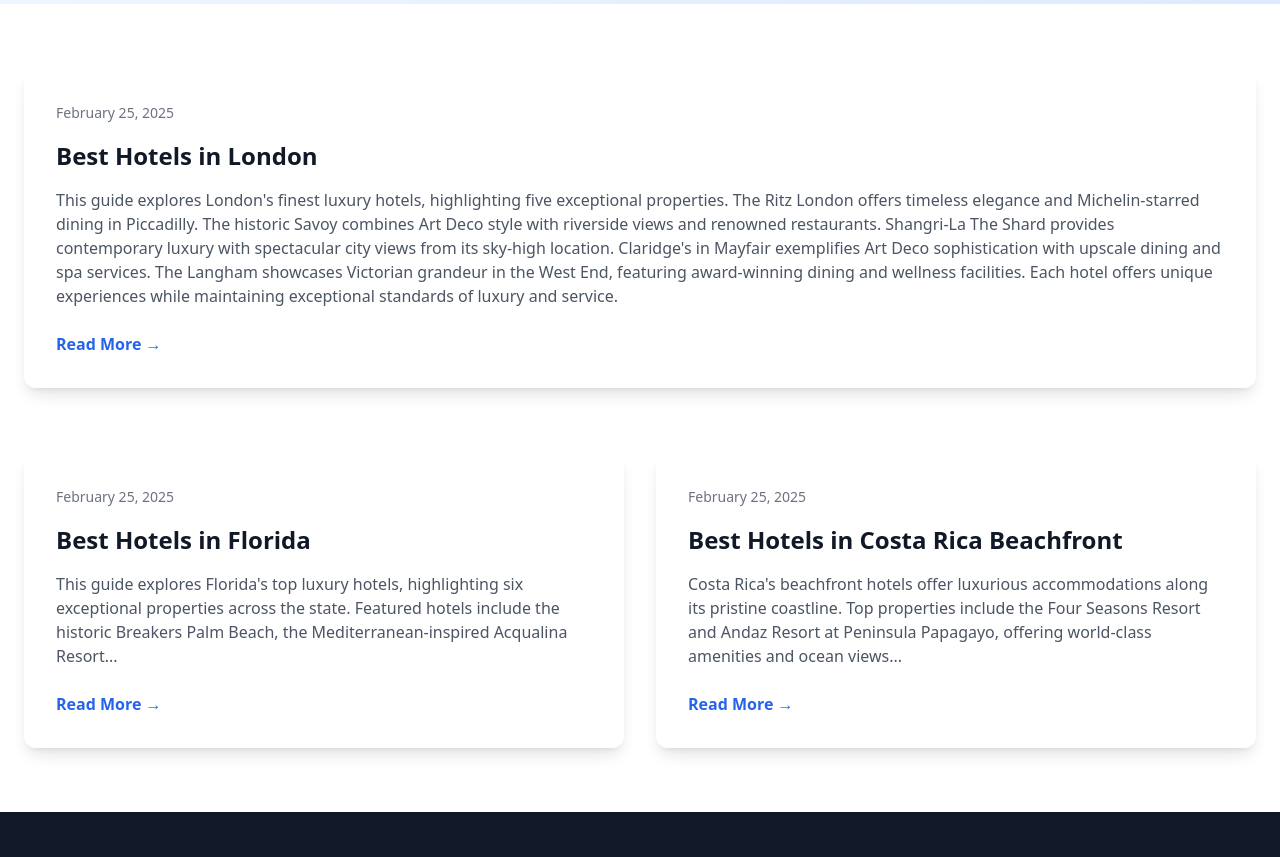
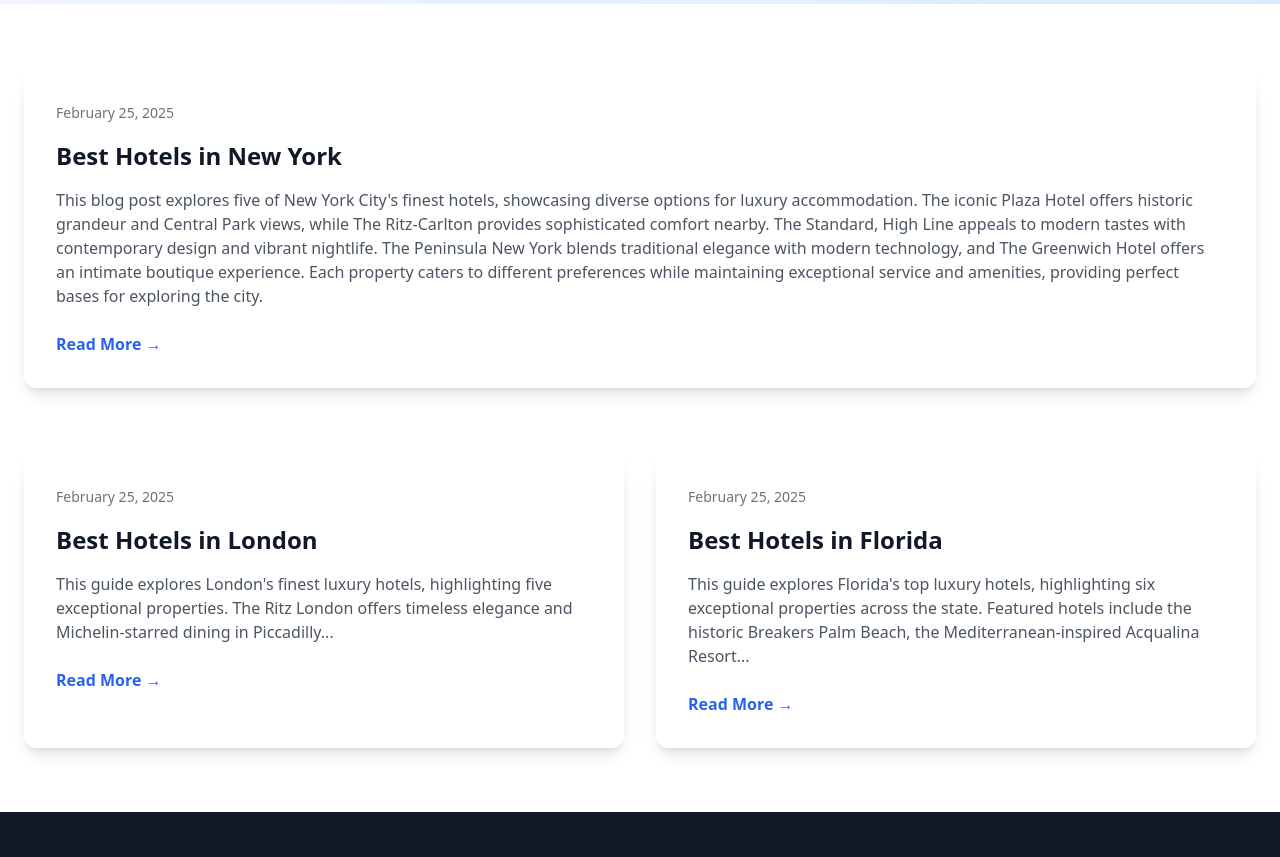
Before and after one commit to test-acc-12349/texas-web-design-2025-02-23-i9k65, a plain HTML site: page blog.html in a window 1280 px wide. Shown: the part 400-1257 px from the top of the page. Drawn offline with nearby package versions, Linux system fonts and the light colour scheme.

Commit message:
Update blog listing with best-hotels-in-new-york-20250225-qdx.html

```diff
--- a/blog.html
+++ b/blog.html
@@ -35,12 +35,12 @@
                         <span class="text-sm text-gray-500">February 25, 2025</span>
                     </div>
                     <h2 class="text-2xl font-bold mb-4 text-gray-900 hover:text-blue-600 transition-colors duration-300">
-                        <a href="https://test-acc-12349.github.io/texas-web-design-2025-02-23-i9k65/blog/best-hotels-in-london-20250225-yre.html">
-                            Best Hotels in London
+                        <a href="https://test-acc-12349.github.io/texas-web-design-2025-02-23-i9k65/blog/best-hotels-in-new-york-20250225-qdx.html">
+                            Best Hotels in New York
                         </a>
                     </h2>
-                    <p class="text-gray-600 mb-6">This guide explores London's finest luxury hotels, highlighting five exceptional properties. The Ritz London offers timeless elegance and Michelin-starred dining in Piccadilly. The historic Savoy combines Art Deco style with riverside views and renowned restaurants. Shangri-La The Shard provides contemporary luxury with spectacular city views from its sky-high location. Claridge's in Mayfair exemplifies Art Deco sophistication with upscale dining and spa services. The Langham showcases Victorian grandeur in the West End, featuring award-winning dining and wellness facilities. Each hotel offers unique experiences while maintaining exceptional standards of luxury and service.</p>
-                    <a href="https://test-acc-12349.github.io/texas-web-design-2025-02-23-i9k65/blog/best-hotels-in-london-20250225-yre.html" class="inline-block text-blue-600 hover:text-blue-700 font-semibold transition-colors duration-300">
+                    <p class="text-gray-600 mb-6">This blog post explores five of New York City's finest hotels, showcasing diverse options for luxury accommodation. The iconic Plaza Hotel offers historic grandeur and Central Park views, while The Ritz-Carlton provides sophisticated comfort nearby. The Standard, High Line appeals to modern tastes with contemporary design and vibrant nightlife. The Peninsula New York blends traditional elegance with modern technology, and The Greenwich Hotel offers an intimate boutique experience. Each property caters to different preferences while maintaining exceptional service and amenities, providing perfect bases for exploring the city.</p>
+                    <a href="https://test-acc-12349.github.io/texas-web-design-2025-02-23-i9k65/blog/best-hotels-in-new-york-20250225-qdx.html" class="inline-block text-blue-600 hover:text-blue-700 font-semibold transition-colors duration-300">
                         Read More →
                     </a>
                 </div>
@@ -52,12 +52,12 @@
                         <span class="text-sm text-gray-500">February 25, 2025</span>
                     </div>
                     <h2 class="text-2xl font-bold mb-4 text-gray-900 hover:text-blue-600 transition-colors duration-300">
-                        <a href="https://test-acc-12349.github.io/texas-web-design-2025-02-23-i9k65/blog/best-hotels-in-florida-20250225-8yn.html">
-                            Best Hotels in Florida
+                        <a href="https://test-acc-12349.github.io/texas-web-design-2025-02-23-i9k65/blog/best-hotels-in-london-20250225-yre.html">
+                            Best Hotels in London
                         </a>
                     </h2>
-                    <p class="text-gray-600 mb-6">This guide explores Florida's top luxury hotels, highlighting six exceptional properties across the state. Featured hotels include the historic Breakers Palm Beach, the Mediterranean-inspired Acqualina Resort...</p>
-                    <a href="https://test-acc-12349.github.io/texas-web-design-2025-02-23-i9k65/blog/best-hotels-in-florida-20250225-8yn.html" class="inline-block text-blue-600 hover:text-blue-700 font-semibold transition-colors duration-300">
+                    <p class="text-gray-600 mb-6">This guide explores London's finest luxury hotels, highlighting five exceptional properties. The Ritz London offers timeless elegance and Michelin-starred dining in Piccadilly...</p>
+                    <a href="https://test-acc-12349.github.io/texas-web-design-2025-02-23-i9k65/blog/best-hotels-in-london-20250225-yre.html" class="inline-block text-blue-600 hover:text-blue-700 font-semibold transition-colors duration-300">
                         Read More →
                     </a>
                 </div>
@@ -66,12 +66,12 @@
                         <span class="text-sm text-gray-500">February 25, 2025</span>
                     </div>
                     <h2 class="text-2xl font-bold mb-4 text-gray-900 hover:text-blue-600 transition-colors duration-300">
-                        <a href="https://test-acc-12349.github.io/texas-web-design-2025-02-23-i9k65/blog/best-hotels-in-costa-rica-beachfront-20250225-r5c.html">
-                            Best Hotels in Costa Rica Beachfront
+                        <a href="https://test-acc-12349.github.io/texas-web-design-2025-02-23-i9k65/blog/best-hotels-in-florida-20250225-8yn.html">
+                            Best Hotels in Florida
                         </a>
                     </h2>
-                    <p class="text-gray-600 mb-6">Costa Rica's beachfront hotels offer luxurious accommodations along its pristine coastline. Top properties include the Four Seasons Resort and Andaz Resort at Peninsula Papagayo, offering world-class amenities and ocean views...</p>
-                    <a href="https://test-acc-12349.github.io/texas-web-design-2025-02-23-i9k65/blog/best-hotels-in-costa-rica-beachfront-20250225-r5c.html" class="inline-block text-blue-600 hover:text-blue-700 font-semibold transition-colors duration-300">
+                    <p class="text-gray-600 mb-6">This guide explores Florida's top luxury hotels, highlighting six exceptional properties across the state. Featured hotels include the historic Breakers Palm Beach, the Mediterranean-inspired Acqualina Resort...</p>
+                    <a href="https://test-acc-12349.github.io/texas-web-design-2025-02-23-i9k65/blog/best-hotels-in-florida-20250225-8yn.html" class="inline-block text-blue-600 hover:text-blue-700 font-semibold transition-colors duration-300">
                         Read More →
                     </a>
                 </div>
```
